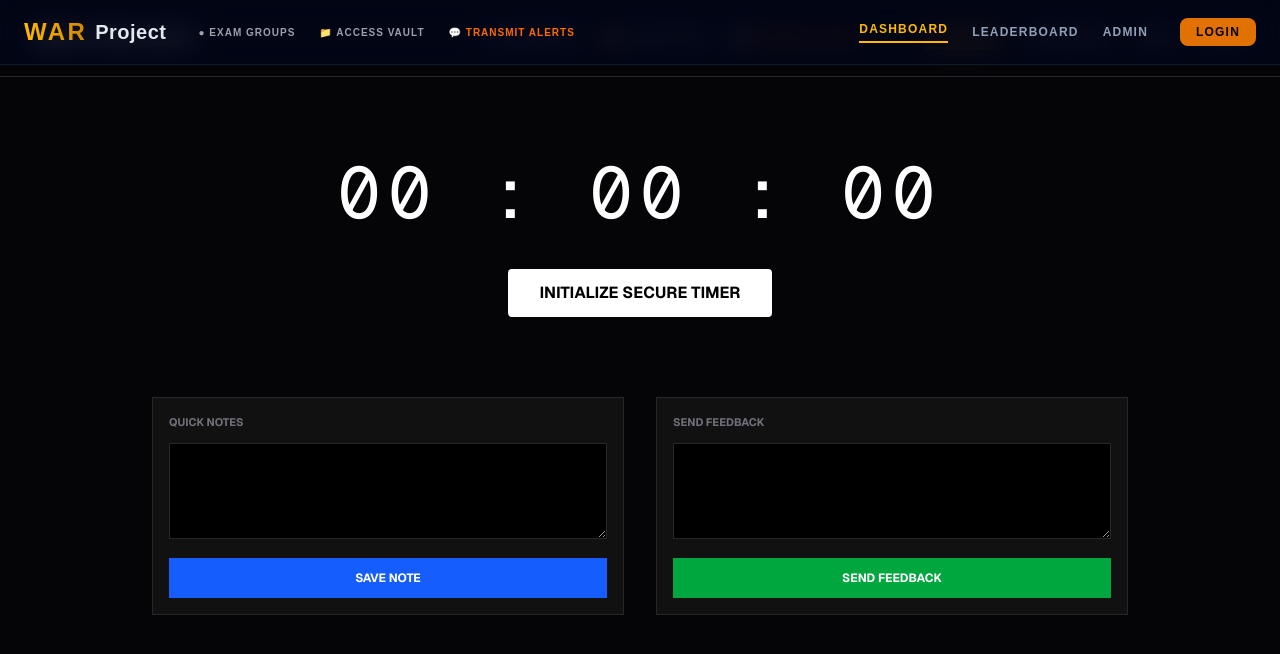
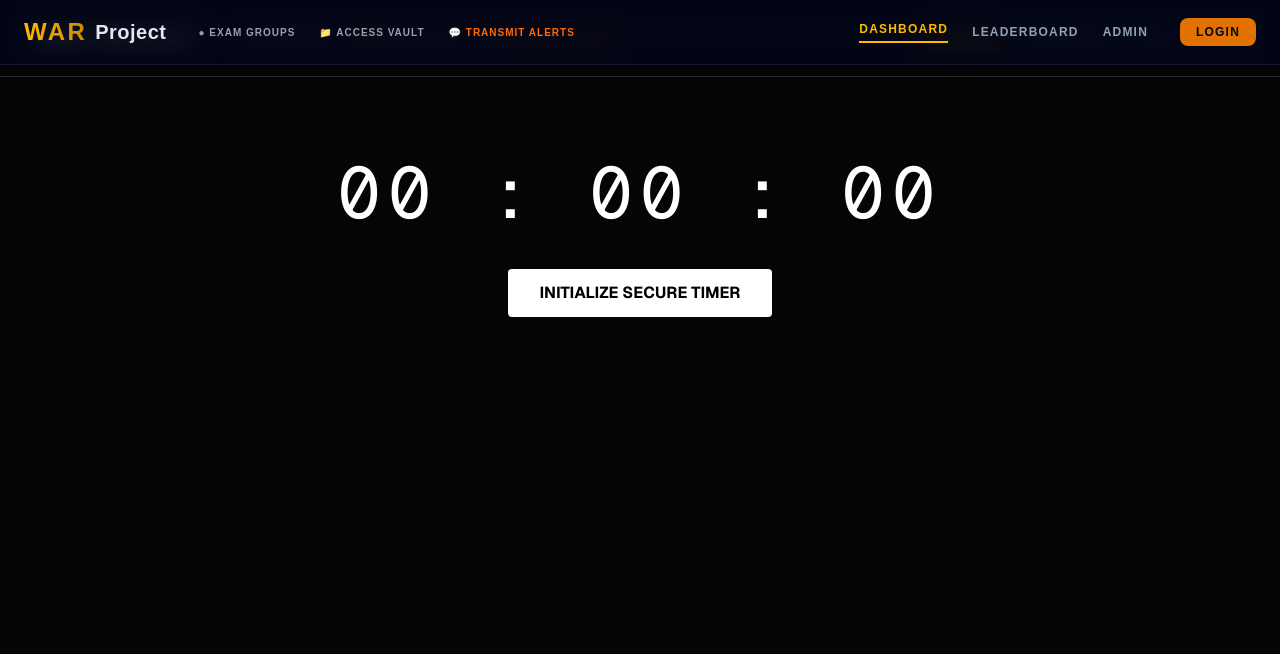
Before and after one commit to raviji1111/war-frontend, a Next.js app: page /dashboard in a window 1280 px wide. Shown: the top 654 px of the page. Built offline with nearby package versions, Linux system fonts and the light colour scheme.

Commit message:
remove notes and feedback

```diff
--- a/src/app/dashboard/page.tsx
+++ b/src/app/dashboard/page.tsx
@@ -7,20 +7,18 @@ export default function Dashboard() {
 
   return (
     <main className="min-h-screen bg-[#050508] text-white font-sans">
-      {/* Navbar - Sab kuch ek hi line mein */}
+      {/* Navbar - Exact Layout */}
       <nav className="flex justify-between items-center px-8 py-6 border-b border-zinc-800">
-        <div className="text-xl font-bold tracking-widest">WAR PROJECT</div>
+        <div className="flex items-center gap-10">
+          <div className="text-xl font-bold tracking-widest">WAR PROJECT</div>
+          <div className="flex gap-6 text-[11px] font-bold text-zinc-400 uppercase tracking-wider">
+            <span className="cursor-pointer hover:text-white">● EXAM GROUPS</span>
+            <span className="cursor-pointer hover:text-white">📁 ACCESS VAULT</span>
+            <span className="cursor-pointer text-orange-500">💬 TRANSMIT ALERTS</span>
+          </div>
+        </div>
 
         <div className="flex gap-6 text-[11px] font-bold text-zinc-400 uppercase tracking-wider items-center">
-          {/* Top Features */}
-          <span className="cursor-pointer hover:text-white">● EXAM GROUPS</span>
-          <span className="cursor-pointer hover:text-white">📁 ACCESS VAULT</span>
-          <span className="cursor-pointer text-orange-500">💬 TRANSMIT ALERTS</span>
-
-          {/* Divider */}
-          <div className="h-4 w-[1px] bg-zinc-800 mx-2"></div>
-
-          {/* Navigation Links */}
           <span className="text-yellow-500 border-b-2 border-yellow-500 pb-1 cursor-pointer">DASHBOARD</span>
           <span className="cursor-pointer hover:text-white" onClick={() => router.push("/leaderboard")}>LEADERBOARD</span>
           <span className="cursor-pointer hover:text-white" onClick={() => router.push("/admin")}>ADMIN</span>
@@ -28,7 +26,7 @@ export default function Dashboard() {
         </div>
       </nav>
 
-      {/* Timer Section */}
+      {/* Timer Section - Only Timer will be visible now */}
       <div className="flex flex-col items-center justify-center mt-20 mb-20">
         <div className="text-7xl font-mono tracking-widest mb-10">00 : 00 : 00</div>
         <button className="bg-white text-black font-bold px-8 py-3 rounded-sm hover:bg-zinc-200 transition">
@@ -36,19 +34,7 @@ export default function Dashboard() {
         </button>
       </div>
 
-      {/* Bottom Section: Notes & Feedback */}
-      <div className="max-w-5xl mx-auto grid grid-cols-2 gap-8 px-6">
-        <div className="bg-[#111111] border border-zinc-800 p-4">
-            <h3 className="text-[11px] font-bold text-zinc-500 mb-3 uppercase">QUICK NOTES</h3>
-            <textarea className="w-full bg-black text-white p-3 h-24 mb-3 border border-zinc-800 focus:outline-none" />
-            <button className="w-full bg-blue-600 text-white text-xs font-bold py-3 uppercase">SAVE NOTE</button>
-        </div>
-        <div className="bg-[#111111] border border-zinc-800 p-4">
-            <h3 className="text-[11px] font-bold text-zinc-500 mb-3 uppercase">SEND FEEDBACK</h3>
-            <textarea className="w-full bg-black text-white p-3 h-24 mb-3 border border-zinc-800 focus:outline-none" />
-            <button className="w-full bg-green-600 text-white text-xs font-bold py-3 uppercase">SEND FEEDBACK</button>
-        </div>
-      </div>
+      {/* Notes & Feedback Section REMOVED as requested */}
     </main>
   );
 }
```
